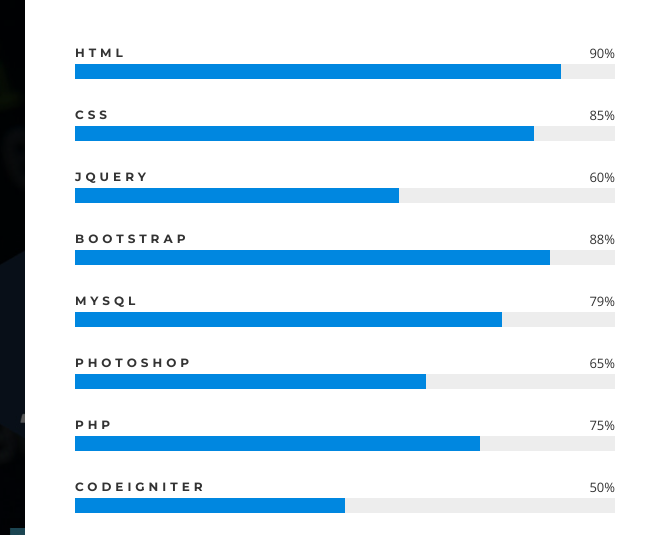
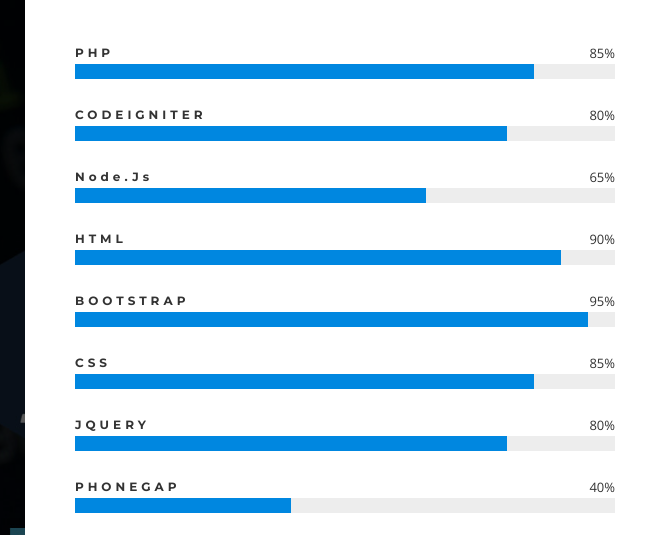
Before and after one commit to Jidulal/jidulal.github.io, a plain HTML site: page index.html in a window 1280 px wide. Both pictures are taken after a click on the link "EXPERTISE". Shown: the part 166-701 px from the top of the page, 615-1280 px from the left. Drawn offline with nearby package versions, Linux system fonts and the light colour scheme.

Commit message:
Update index.html
content corrections

```diff
--- a/index.html
+++ b/index.html
@@ -4,7 +4,7 @@
 		<meta http-equiv="content-type" content="text/html; charset=utf-8"/>
 		<meta http-equiv="X-UA-Compatible" content="IE=edge">
 		<meta name="viewport" content="width=device-width, initial-scale=1.0, minimum-scale=1.0, maximum-scale=1.0, user-scalable=no">
-		<title>JIDULAL V M | Web Designer | Web Developer | Phonegap Developer</title>
+		<title>JIDULAL V M | Web Designer | Web Developer | Node.Js Developer | Php Developer | Codeigniter Developer | Bootstrap Expert</title>
 		<meta name="Copyright" content="JIDULAL V M" />
 		<meta name="Robots" content="INDEX,ALL" />
 		<meta name="YahooSeeker" content="INDEX, FOLLOW" />
@@ -202,7 +202,7 @@
 										<div class="col-md-12 company-address">
 											<i class="fa fa-user"></i>
 											<span class="role">
-												Web Designer, Web Application Developer, Phonegap app Developer
+												Web Application Developer & Designer
 											</span>
 										</div>
 										<div class="col-md-12 company-address">
@@ -319,10 +319,38 @@
 							<div class="section">
 								<div class="skills">
 									<div class="skill">
+										<h6>PHP</h6>
+										<div class="title">85%</div>
+										<div class="bar">
+											<div class="inner" style="width:85%"></div>
+										</div>
+									</div>
+									<div class="skill">
+										<h6>CODEIGNITER</h6>
+										<div class="title">80%</div>
+										<div class="bar">
+											<div class="inner" style="width:80%"></div>
+										</div>
+									</div>
+									<div class="skill">
+										<h6>Node.Js</h6>
+										<div class="title">65%</div>
+										<div class="bar">
+											<div class="inner" style="width:65%"></div>
+										</div>
+									</div>
+									<div class="skill">
 										<h6>HTML</h6>
 										<div class="title">90%</div>
 										<div class="bar">
 											<div class="inner" style="width:90%"></div>
+										</div>
+									</div>
+									<div class="skill">
+										<h6>BOOTSTRAP</h6>
+										<div class="title">95%</div>
+										<div class="bar">
+											<div class="inner" style="width:95%"></div>
 										</div>
 									</div>
 									<div class="skill">
@@ -334,44 +362,9 @@
 									</div>
 									<div class="skill">
 										<h6>JQUERY</h6>
-										<div class="title">60%</div>
+										<div class="title">80%</div>
 										<div class="bar">
-											<div class="inner" style="width:60%"></div>
-										</div>
-									</div>
-									<div class="skill">
-										<h6>BOOTSTRAP</h6>
-										<div class="title">88%</div>
-										<div class="bar">
-											<div class="inner" style="width:88%"></div>
-										</div>
-									</div>
-									<div class="skill">
-										<h6>MYSQL</h6>
-										<div class="title">79%</div>
-										<div class="bar">
-											<div class="inner" style="width:79%"></div>
-										</div>
-									</div>
-									<div class="skill">
-										<h6>PHOTOSHOP</h6>
-										<div class="title">65%</div>
-										<div class="bar">
-											<div class="inner" style="width:65%"></div>
-										</div>
-									</div>
-									<div class="skill">
-										<h6>PHP</h6>
-										<div class="title">75%</div>
-										<div class="bar">
-											<div class="inner" style="width:75%"></div>
-										</div>
-									</div>
-									<div class="skill">
-										<h6>CODEIGNITER</h6>
-										<div class="title">50%</div>
-										<div class="bar">
-											<div class="inner" style="width:50%"></div>
+											<div class="inner" style="width:80%"></div>
 										</div>
 									</div>
 									<div class="skill">
```
